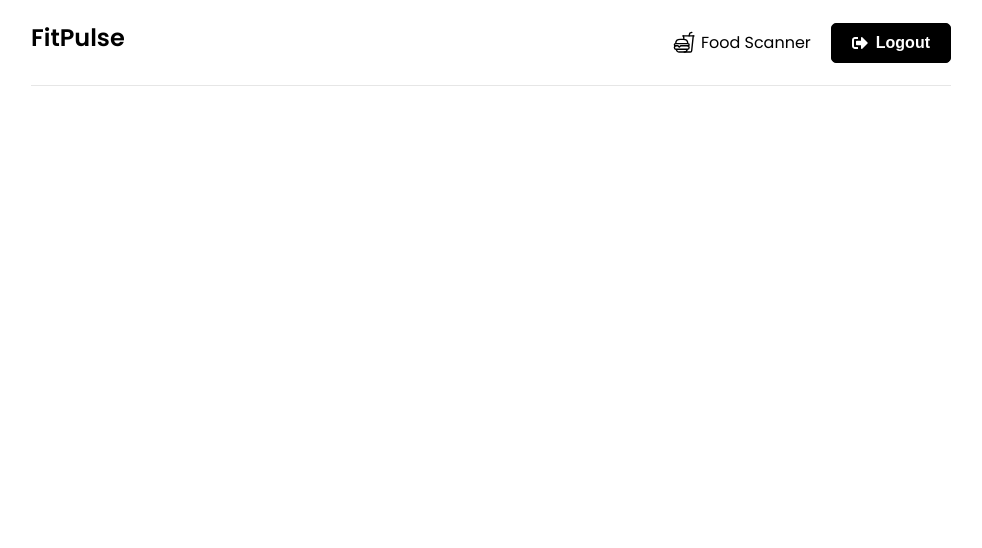
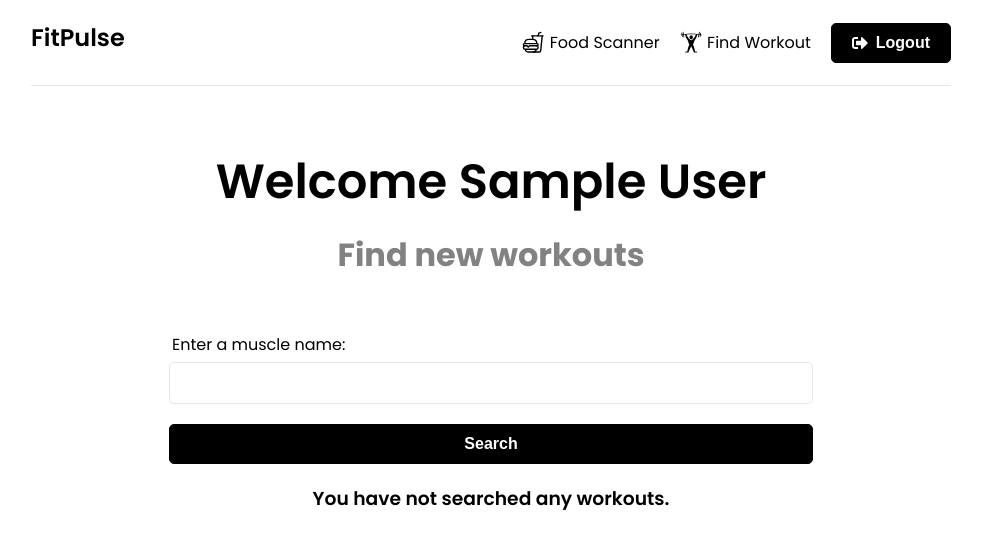
Before and after one commit to vinyas03/FitPulse, a React (Create React App) app in the folder frontend/: page /findworkout in a window 1280 px wide. Shown: the top 548 px of the page, without its empty margins (149-1131 px from the left). Built offline with nearby package versions, Linux system fonts and the light colour scheme; sample sign-in values are in the browser's storage.

Commit message:
added: Find workouts

```diff
--- a/frontend/package.json
+++ b/frontend/package.json
@@ -1,7 +1,7 @@
 {
   "name": "frontend",
   "version": "0.1.0",
-  "proxy": "http://localhost:5000",
+  "proxy": "http://127.0.0.1:5000",
   "private": true,
   "dependencies": {
     "@reduxjs/toolkit": "^1.7.2",
--- a/frontend/src/App.js
+++ b/frontend/src/App.js
@@ -7,6 +7,7 @@ import Login from "./pages/Login";
 import Register from "./pages/Register";
 
 import Foodscan from "./pages/Foodscan";
+import FindWorkout from "./pages/Findworkout";
 
 function App() {
   return (
@@ -20,6 +21,7 @@ function App() {
             <Route path="/register" element={<Register />} />
 
             <Route path="/foodscan" element={<Foodscan />} />
+            <Route path="/findworkout" element={<FindWorkout />} />
           </Routes>
         </div>
       </Router>
--- /dev/null
+++ b/frontend/src/components/ExerciseForm.jsx
@@ -0,0 +1,55 @@
+import { useState } from "react";
+//import { useDispatch } from "react-redux";
+
+import axios from 'axios';
+
+function ExerciseForm({ setResponseData, setIsLoading }) {
+  const [text, setText] = useState("");
+
+  //const dispatch = useDispatch();
+
+  const fetchWorkout = (text) => {
+    axios
+    .post('/api/workoutfind', { text })
+    .then((response) => {
+      setResponseData(response.data);
+      setIsLoading(false);
+    })
+    .catch((error) => {
+      console.error('Error sending text to server:', error);
+      setIsLoading(false);
+    });
+  }
+
+  const onSubmit = (e) => {
+    e.preventDefault();
+    setIsLoading(true);
+    fetchWorkout(text);
+    setText("");
+  };
+
+
+  return (
+    <section className="form">
+      <form onSubmit={onSubmit}>
+        <div className="form-group">
+          <label htmlFor="text">Enter a muscle name:</label>
+          <input
+            type="text"
+            name="text"
+            id="text"
+            value={text}
+            onChange={(e) => setText(e.target.value)}
+          />
+        </div>
+        <div className="form-group">
+          <button className="btn btn-block" type="submit">
+            Search
+          </button>
+        </div>
+      </form>
+    </section>
+  );
+}
+
+export default ExerciseForm;
--- /dev/null
+++ b/frontend/src/components/ExerciseItem.jsx
@@ -0,0 +1,15 @@
+//import { useDispatch } from 'react-redux'
+
+function ExerciseItem({ exercise }) {
+  //const dispatch = useDispatch()
+
+  return (
+    <div className="goal">
+      <h2>{exercise.Muscles}</h2>
+      <h3>{exercise.WorkOut}</h3>
+      <p>{exercise["Long Explanation"]}</p>
+    </div>
+  );
+}
+
+export default ExerciseItem;
--- a/frontend/src/components/Header.jsx
+++ b/frontend/src/components/Header.jsx
@@ -1,5 +1,6 @@
 import { FaSignInAlt, FaSignOutAlt, FaUser } from "react-icons/fa";
 import { IoFastFoodOutline } from "react-icons/io5";
+import { GiWeightLiftingUp } from "react-icons/gi";
 
 import { Link, useNavigate } from "react-router-dom";
 import { useSelector, useDispatch } from "react-redux";
@@ -32,6 +33,11 @@ function Header() {
               </Link>
             </li>
             <li>
+              <Link to="/findworkout">
+                <GiWeightLiftingUp className="toolIcon" /> Find Workout
+              </Link>
+            </li>
+            <li>
               <button className="btn" onClick={onLogout}>
                 <FaSignOutAlt /> Logout
               </button>
--- a/frontend/src/index.css
+++ b/frontend/src/index.css
@@ -165,6 +165,9 @@ h3 {
   margin-bottom: 20px;
 }
 
+.btn-centered {
+  margin: 0 auto;
+}
 .btn:hover {
   transform: scale(0.98);
 }
@@ -177,6 +180,9 @@ h3 {
   text-align: center;
 }
 
+.mt-5 {
+  margin-top: 20px;
+}
 .loadingSpinnerContainer {
   position: fixed;
   top: 0;
--- /dev/null
+++ b/frontend/src/pages/Findworkout.jsx
@@ -0,0 +1,43 @@
+import { useEffect, useState } from "react";
+// import { useNavigate } from "react-router-dom";
+import { useSelector, useDispatch } from "react-redux";
+import ExerciseForm from "../components/ExerciseForm";
+import ExerciseItem from "../components/ExerciseItem";
+import Spinner from "../components/Spinner";
+//import { getGoals, reset } from "../features/goals/goalSlice";
+
+function Findworkout() {
+
+  const { user } = useSelector((state) => state.auth);
+  const [exercises, setResponseData] = useState("");
+  const [isLoading, setIsLoading] = useState(false);
+
+
+  return (
+    <>
+      <section className="heading">
+        <h1>Welcome {user && user.name}</h1>
+        <p>Find new workouts</p>
+      </section>
+
+      <ExerciseForm setResponseData={setResponseData} setIsLoading={setIsLoading}/>
+
+      <section className="content">
+          {isLoading && (
+            <Spinner/>
+          )}
+        {exercises.length > 0 ? (
+          <div className="goals">
+            {exercises.map((exercise) => (
+              <ExerciseItem exercise={exercise} />
+            ))}
+          </div>
+        ) : (
+          <h3>You have not searched any workouts.</h3>
+        )}
+      </section>
+    </>
+  );
+}
+
+export default Findworkout;
--- a/frontend/src/pages/Foodscan.jsx
+++ b/frontend/src/pages/Foodscan.jsx
@@ -75,7 +75,7 @@ const Foodscan = () => {
               <input
                 type="button"
                 onClick={handleSubmit}
-                className="btn btn-primary mt-5"
+                className="btn btn-primary mt-5 btn-centered"
                 value="Send"
                 disabled={!isImageSelected} // Disable the button if no image is selected
               />
```
Also changed, not shown: 1 other file (tests, documents, lock files or other folders).
